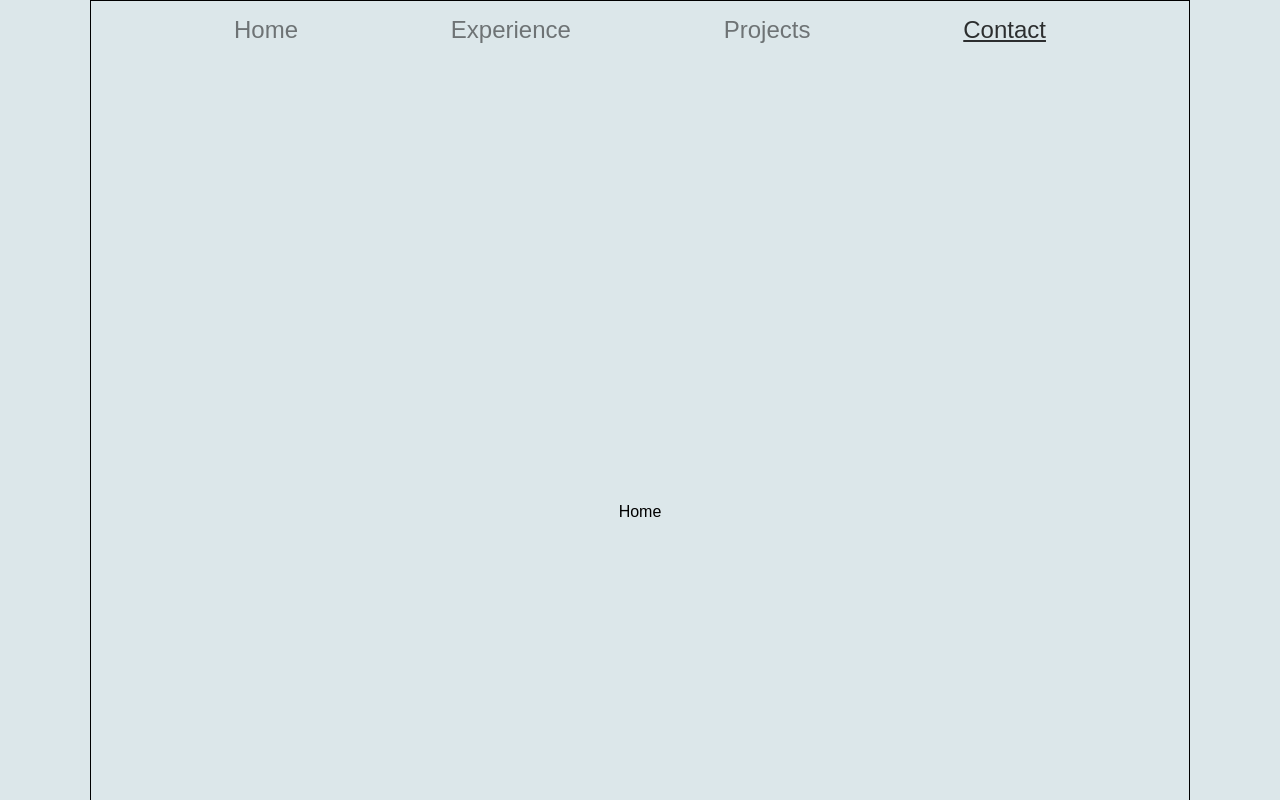
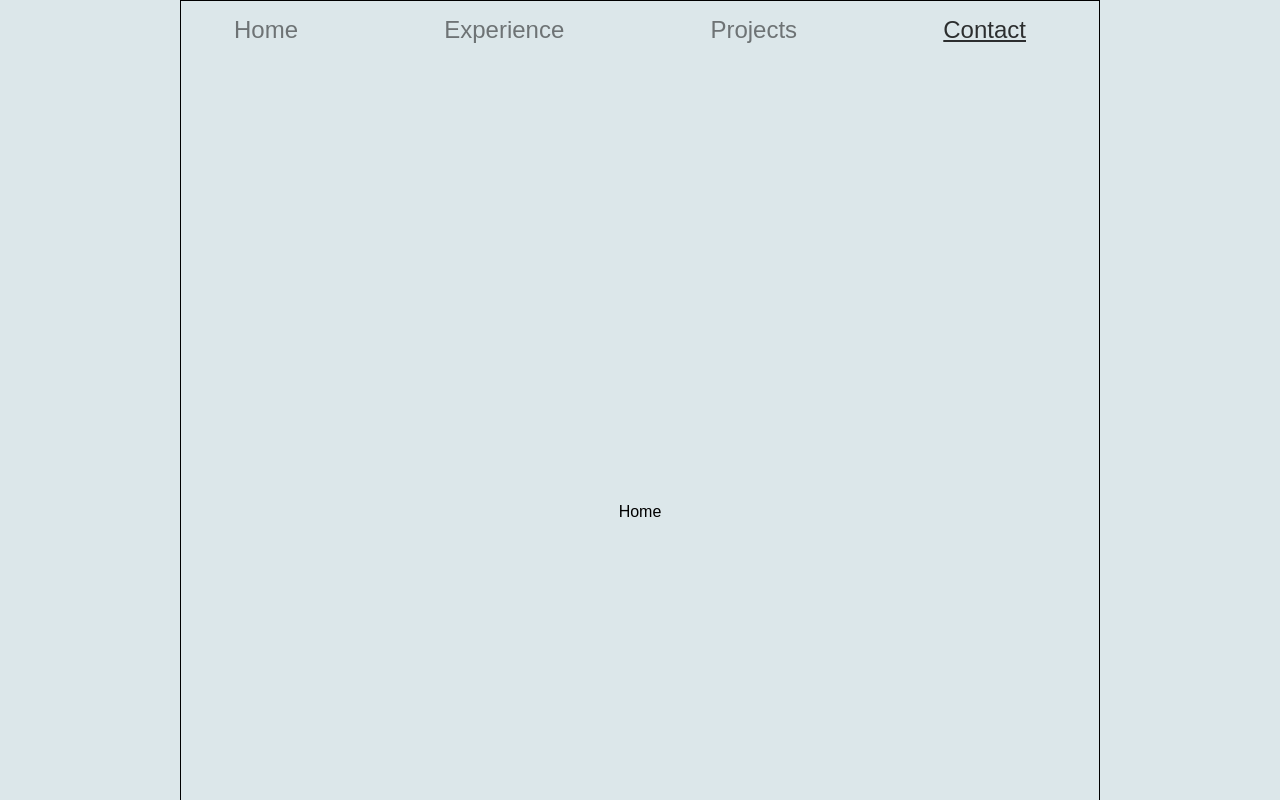
Before and after one commit to davidsondefaria/davidson, a Next.js app: page /experimental in a window 1280 px wide. Shown: the top 800 px of the page. Built offline with nearby package versions, Linux system fonts and the light colour scheme; a web font is replaced by a local one.

Commit message:
fix: ajusting spacing and position

```diff
--- a/src/app/components/organisms/Header.tsx
+++ b/src/app/components/organisms/Header.tsx
@@ -8,7 +8,7 @@ import useMeasure from "react-use-measure";
 
 const headerClasses = (section: string) =>
   section === "Home"
-    ? `fixed top-[52px] w-[440px]`
+    ? `fixed top-[52px] w-[530px] p-[10px]`
     : "fixed top-0 left-1/2 -translate-x-1/2 mt-1 w-full max-w-[864px]";
 
 const Header = () => {
@@ -30,7 +30,7 @@ const Header = () => {
             </div>
           </div>
         )}
-        <motion.div animate={{ width: headerWidth }} className="relative">
+        <motion.div animate={{ width: headerWidth - 20 }} className="relative">
           <div className={activeSection === "Home" ? "" : "px-4"}>
             <NavBar activeSection={activeSection} />
           </div>
--- a/src/app/layout.tsx
+++ b/src/app/layout.tsx
@@ -41,7 +41,7 @@ export default function RootLayout({
           inriaSans.className
         )}
       >
-        <main className="static max-w-[1440px] m-auto px-[90px]">
+        <main className="static max-w-[1440px] m-auto px-[180px]">
           <Providers>{children}</Providers>
         </main>
       </body>
```
